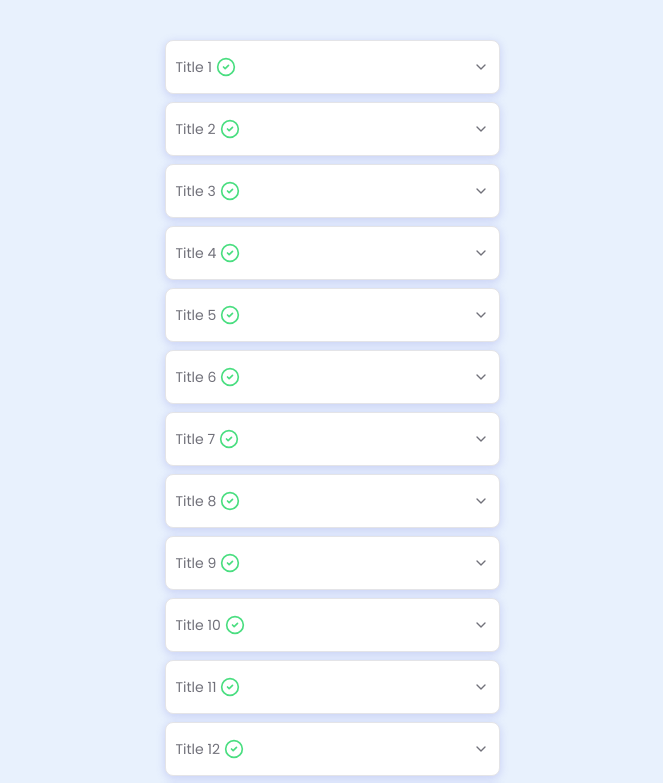
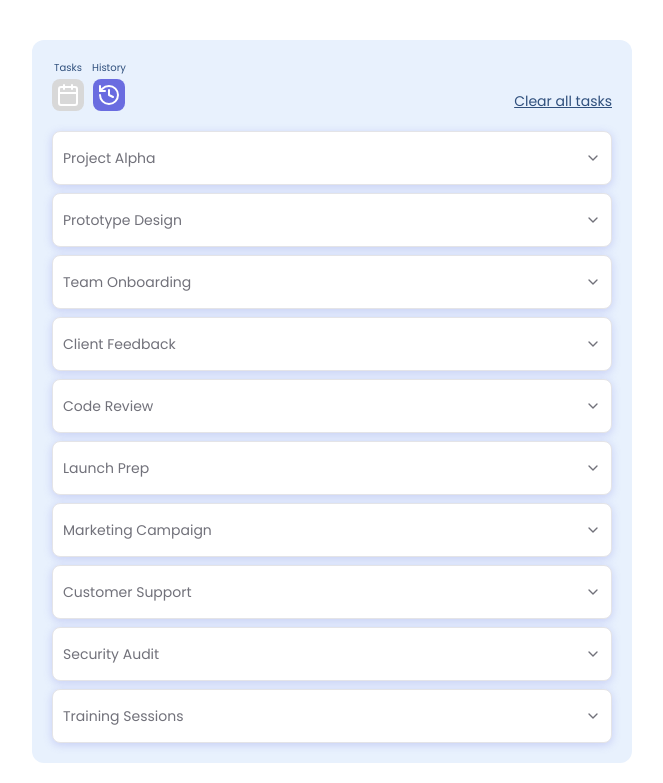
Before and after one commit to temoabb/sqlite-react, a React (Vite) app in the folder frontend/: page /tasks in a window 1280 px wide. Shown: the top 783 px of the page, without its empty margins (308-971 px from the left). Built offline with nearby package versions, Linux system fonts and the light colour scheme.

Commit message:
Create tasks filters bar

```diff
--- a/frontend/src/features/tasks/TaskCard.tsx
+++ b/frontend/src/features/tasks/TaskCard.tsx
@@ -30,7 +30,7 @@ const TaskCard: React.FC<TaskEntity> = ({
       onValueChange={handleToggleValue}
       collapsible
       type="single"
-      className="border shadow-cardShadow px-2.5 rounded-lg w-[335px] bg-white"
+      className="border shadow-cardShadow px-2.5 rounded-lg overflow-hidden w-full bg-white"
     >
       <AccordionItem className="border-none" value={`item-${id}`}>
         <AccordionTrigger className="border-none hover:no-underline">
--- a/frontend/src/features/tasks/Tasks.config.ts
+++ b/frontend/src/features/tasks/Tasks.config.ts
@@ -2,28 +2,130 @@ export interface TaskEntity {
   id: number;
   title: string;
   description: string;
-  isCompleted?: boolean;
+  isCompleted: boolean;
 }
 
+export type TaskStatus = "completed" | "incomplete";
+
 export const TASKS: TaskEntity[] = [
-  { id: 1, title: "Title 1", description: "Description of Title 1" },
-  { id: 2, title: "Title 2", description: "Description of Title 2" },
-  { id: 3, title: "Title 3", description: "Description of Title 3" },
-  { id: 4, title: "Title 4", description: "Description of Title 4" },
-  { id: 5, title: "Title 5", description: "Description of Title 5" },
-  { id: 6, title: "Title 6", description: "Description of Title 6" },
-  { id: 7, title: "Title 7", description: "Description of Title 7" },
-  { id: 8, title: "Title 8", description: "Description of Title 8" },
-  { id: 9, title: "Title 9", description: "Description of Title 9" },
-  { id: 10, title: "Title 10", description: "Description of Title 10" },
-  { id: 11, title: "Title 11", description: "Description of Title 11" },
-  { id: 12, title: "Title 12", description: "Description of Title 12" },
-  { id: 13, title: "Title 13", description: "Description of Title 13" },
-  { id: 14, title: "Title 14", description: "Description of Title 14" },
-  { id: 15, title: "Title 15", description: "Description of Title 15" },
-  { id: 16, title: "Title 16", description: "Description of Title 16" },
-  { id: 17, title: "Title 17", description: "Description of Title 17" },
-  { id: 18, title: "Title 18", description: "Description of Title 18" },
-  { id: 19, title: "Title 19", description: "Description of Title 19" },
-  { id: 20, title: "Title 20", description: "Description of Title 20" },
+  {
+    id: 1,
+    title: "Project Alpha",
+    description: "Initial phase of the Alpha project.",
+    isCompleted: true,
+  },
+  {
+    id: 2,
+    title: "Market Research",
+    description: "Conduct a thorough analysis of market trends.",
+    isCompleted: false,
+  },
+  {
+    id: 3,
+    title: "Prototype Design",
+    description: "Create an interactive prototype for testing.",
+    isCompleted: true,
+  },
+  {
+    id: 4,
+    title: "Budget Planning",
+    description: "Prepare the financial plan for the upcoming quarter.",
+    isCompleted: false,
+  },
+  {
+    id: 5,
+    title: "Team Onboarding",
+    description: "Introduce new members to the project framework.",
+    isCompleted: true,
+  },
+  {
+    id: 6,
+    title: "Risk Assessment",
+    description: "Evaluate potential risks and mitigation strategies.",
+    isCompleted: false,
+  },
+  {
+    id: 7,
+    title: "Client Feedback",
+    description: "Incorporate client feedback into project deliverables.",
+    isCompleted: true,
+  },
+  {
+    id: 8,
+    title: "UI Enhancements",
+    description: "Improve the user interface for better accessibility.",
+    isCompleted: false,
+  },
+  {
+    id: 9,
+    title: "Code Review",
+    description: "Perform a detailed review of the application code.",
+    isCompleted: true,
+  },
+  {
+    id: 10,
+    title: "System Testing",
+    description: "Conduct end-to-end testing for system stability.",
+    isCompleted: false,
+  },
+  {
+    id: 11,
+    title: "Launch Prep",
+    description: "Finalize all tasks in preparation for the launch.",
+    isCompleted: true,
+  },
+  {
+    id: 12,
+    title: "Documentation",
+    description: "Compile detailed project documentation.",
+    isCompleted: false,
+  },
+  {
+    id: 13,
+    title: "Marketing Campaign",
+    description: "Develop a strategic plan for the marketing campaign.",
+    isCompleted: true,
+  },
+  {
+    id: 14,
+    title: "Performance Review",
+    description: "Assess the performance of the deployed features.",
+    isCompleted: false,
+  },
+  {
+    id: 15,
+    title: "Customer Support",
+    description: "Set up support channels for customer queries.",
+    isCompleted: true,
+  },
+  {
+    id: 16,
+    title: "Backend Optimization",
+    description: "Enhance the backend for faster response times.",
+    isCompleted: false,
+  },
+  {
+    id: 17,
+    title: "Security Audit",
+    description: "Conduct a thorough audit of application security.",
+    isCompleted: true,
+  },
+  {
+    id: 18,
+    title: "Data Migration",
+    description: "Transfer legacy data to the new system.",
+    isCompleted: false,
+  },
+  {
+    id: 19,
+    title: "Training Sessions",
+    description: "Organize training for team members on new tools.",
+    isCompleted: true,
+  },
+  {
+    id: 20,
+    title: "Post-Launch Review",
+    description: "Analyze project outcomes after the official launch.",
+    isCompleted: false,
+  },
 ];
--- /dev/null
+++ b/frontend/src/features/tasks/TasksFiltersBar.tsx
@@ -0,0 +1,54 @@
+import { History, Calendar } from "lucide-react";
+
+import useTaskStatus from "@/hooks/useTaskStatus";
+
+import { TaskStatus } from "./Tasks.config";
+
+import { cn } from "@/lib/utils";
+
+const TasksFiltersBar = () => {
+  const { status, searchParams, setSearchParams } = useTaskStatus();
+
+  const handleSetType = (newStatus: TaskStatus) => {
+    searchParams.set("status", newStatus);
+    setSearchParams(searchParams);
+  };
+
+  const handleClearTasks = () => {};
+
+  return (
+    <div className="w-full flex justify-between items-end">
+      <div className="flex items-center gap-x-2">
+        <div className="flex flex-col items-center gap-y-1">
+          <span className="text-[10px] text-[#30507D] font-[500]">Tasks</span>
+          <Calendar
+            className={cn(
+              "size-8 cursor-pointer text-white rounded-[8px] p-1 hover:bg-[#7d7ed6] transition-all",
+              status === "incomplete" ? "bg-[#6A6CE0]" : "bg-[#D8D8D8]"
+            )}
+            onClick={() => handleSetType("incomplete")}
+          />
+        </div>
+
+        <div className="flex flex-col items-center gap-y-1">
+          <span className="text-[10px] text-[#30507D] font-[500]">History</span>
+          <History
+            className={cn(
+              "size-8 cursor-pointer text-white rounded-[8px] p-1 hover:bg-[#7d7ed6] transition-all",
+              status === "completed" ? "bg-[#6A6CE0]" : "bg-[#D8D8D8]"
+            )}
+            onClick={() => handleSetType("completed")}
+          />
+        </div>
+      </div>
+      <span
+        onClick={handleClearTasks}
+        className="text-sm underline cursor-pointer border-b-0 text-[#30507D] hover:text-[#4a75b1] transition-all"
+      >
+        Clear all tasks
+      </span>
+    </div>
+  );
+};
+
+export default TasksFiltersBar;
--- a/frontend/src/features/tasks/TasksList.tsx
+++ b/frontend/src/features/tasks/TasksList.tsx
@@ -3,13 +3,12 @@ import TaskCard from "./TaskCard";
 import { TaskEntity } from "./Tasks.config";
 
 interface TasksListProps {
-  completed: boolean;
   tasks: TaskEntity[];
 }
 
 const TasksList: React.FC<TasksListProps> = ({ tasks }) => {
   return (
-    <div className="flex flex-col gap-2">
+    <div className="flex flex-col items-center gap-2 w-full">
       {tasks.map((task) => (
         <TaskCard key={task.id} {...task} />
       ))}
--- a/frontend/src/features/tasks/index.tsx
+++ b/frontend/src/features/tasks/index.tsx
@@ -1,11 +1,26 @@
+import { useMemo } from "react";
+
 import TasksList from "./TasksList";
 
+import useTaskStatus from "@/hooks/useTaskStatus";
+
 import { TASKS } from "./Tasks.config";
+import TasksFiltersBar from "./TasksFiltersBar";
 
 const Tasks = () => {
+  const { status } = useTaskStatus();
+
+  const renderedTasks = useMemo(() => {
+    const requestCompletedTasks = status === "completed";
+    return TASKS.filter((task) => task.isCompleted === requestCompletedTasks);
+  }, [status]);
+
   return (
-    <div className="bg-[#E8F1FD] w-full py-10 flex justify-center gap-y-2.5">
-      <TasksList completed tasks={TASKS} />
+    <div className="min-h-screen py-10 px-3 sm:p-x-0">
+      <div className="max-w-[600px] bg-[#E8F1FD] rounded-[12px] p-5 mx-auto flex flex-col items-center justify-center gap-y-5">
+        <TasksFiltersBar />
+        <TasksList tasks={renderedTasks} />
+      </div>
     </div>
   );
 };
--- /dev/null
+++ b/frontend/src/hooks/useTaskStatus.ts
@@ -0,0 +1,21 @@
+import { useSearchParams } from "react-router-dom";
+
+import { TaskStatus } from "@/features/Tasks/Tasks.config";
+
+const useTaskStatus = () => {
+  const [searchParams, setSearchParams] = useSearchParams();
+
+  let status = searchParams.get("status") as TaskStatus;
+
+  if (!(status === "completed" || status === "incomplete")) {
+    status = "completed";
+  }
+
+  return {
+    searchParams,
+    setSearchParams,
+    status,
+  };
+};
+
+export default useTaskStatus;
--- a/frontend/src/index.css
+++ b/frontend/src/index.css
@@ -2,6 +2,7 @@
 @tailwind components;
 @tailwind utilities;
 
+body,
 :root {
   height: 100%;
 }
```
